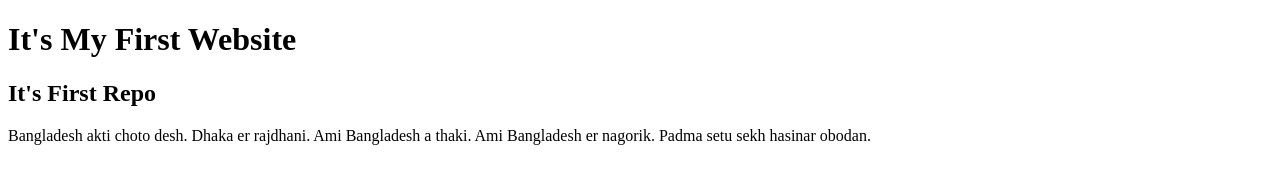
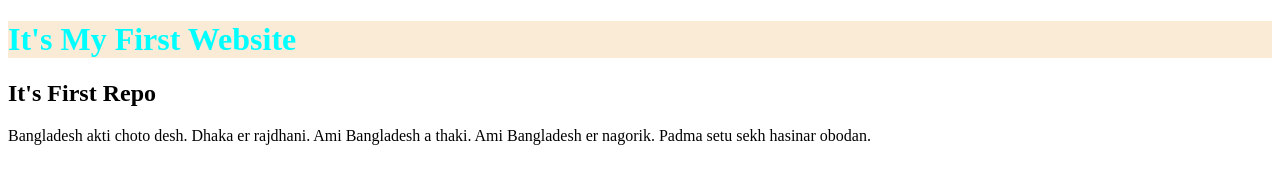
Before and after one commit to hmevan/my-first-repo, a plain HTML site: page index.html in a window 1280 px wide. Drawn offline with Linux system fonts and the light colour scheme.

Commit message:
color-add

```diff
--- a/index.html
+++ b/index.html
@@ -6,8 +6,9 @@
     <meta name="viewport" content="width=device-width, initial-scale=1.0">
     <title>My first repo</title>
     <style>
-        title{
-            color: blueviolet;
+        h1{
+            color: aqua;
+            background-color: antiquewhite;
         }
     </style>
 </head>
```
